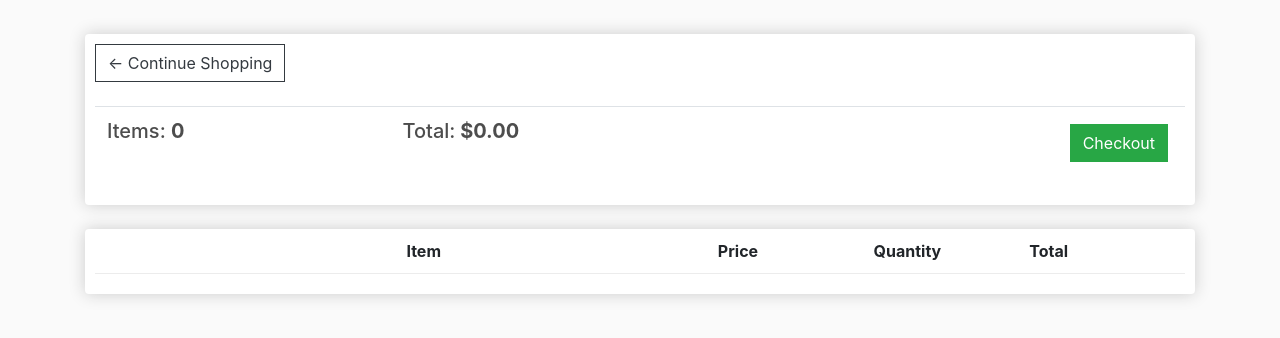
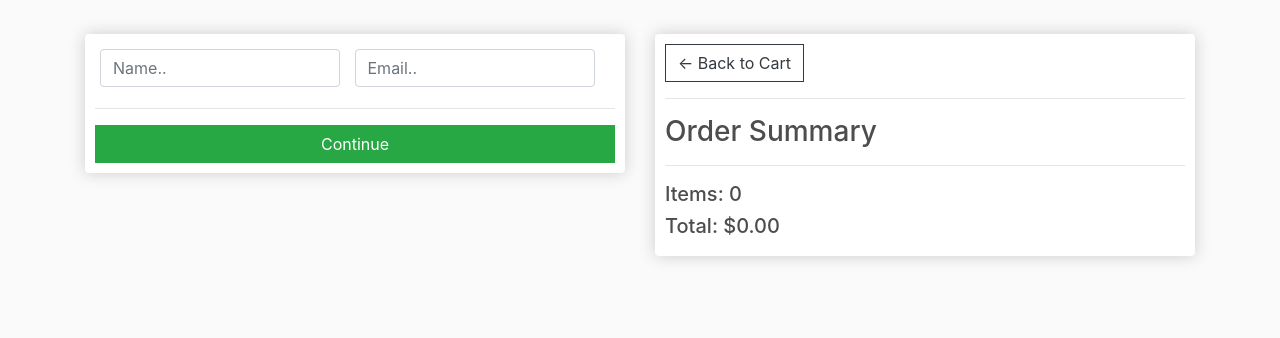
Before and after one commit to diaskaizen/ecommerce, a Django app: page /cart/ in a window 1280 px wide. Shown: the part 176-514 px from the top of the page. Run offline with Django 3.2, Linux system fonts and the light colour scheme; lists and menus that the app fills with data are empty; some libraries are stand-ins or nearby versions.

Commit message:
delette tebrary

```diff
--- /dev/null
+++ b/django_social_share/urls.py
@@ -0,0 +1,11 @@
+from django.urls import path
+from . import views
+from django.views.generic import TemplateView
+
+app_name = 'social'
+
+urlpatterns = [
+    path('social/', views.home, name="social"),
+    #path('product/<int:product_id>/', views.detail, name="detail"),
+
+]
--- a/ecommerce/settings.py
+++ b/ecommerce/settings.py
@@ -38,7 +38,7 @@ INSTALLED_APPS = [
     'django.contrib.sessions',
     'django.contrib.messages',
     'django.contrib.staticfiles',
-
+    'django_social_share',
     'store.apps.StoreConfig',
 ]
 
--- a/ecommerce/urls.py
+++ b/ecommerce/urls.py
@@ -9,6 +9,7 @@ urlpatterns = [
     path('accounts/', include('accounts.urls', namespace='accounts')),
     path('admin/', admin.site.urls),
     path('', include('store.urls', namespace='store')),
+    path('', include('django_social_share.urls', namespace='social')),
 
 ]
 
--- a/store/templates/store/cart.html
+++ b/store/templates/store/cart.html
@@ -1,52 +1,192 @@
 {% extends 'store/main.html' %}
 {% load static %}
 {% block content %}
-	<div class="row">
-		<div class="col-lg-12">
-			<div class="box-element">
+     <div class="row">
+		<div class="col-lg-6">
+			<div class="box-element" id="form-wrapper">
+				<form id="form">
+					<div id="user-info">
+						<div class="form-field">
+							<input required class="form-control" type="text" name="name" placeholder="Name..">
+						</div>
+						<div class="form-field">
+							<input required class="form-control" type="email" name="email" placeholder="Email..">
+						</div>
+					</div>
 
-				<a  class="btn btn-outline-dark" href="{% url 'store:store' %}">&#x2190; Continue Shopping</a>
+					<div id="shipping-info">
+						<hr>
+						<p>Shipping Information:</p>
+						<hr>
+						<div class="form-field">
+							<input class="form-control" type="text" name="address" placeholder="Address..">
+						</div>
+						<div class="form-field">
+							<input class="form-control" type="text" name="city" placeholder="City..">
+						</div>
+						<div class="form-field">
+							<input class="form-control" type="text" name="state" placeholder="State..">
+						</div>
+						<div class="form-field">
+							<input class="form-control" type="text" name="zipcode" placeholder="Zip code..">
+						</div>
+						<div class="form-field">
+							<input class="form-control" type="text" name="country" placeholder="Zip code..">
+						</div>
+					</div>
 
-				<br>
-				<br>
-				<table class="table">
-					<tr>
-						<th><h5>Items: <strong>{{order.get_cart_items}}</strong></h5></th>
-						<th><h5>Total:<strong> ${{order.get_cart_total|floatformat:2}}</strong></h5></th>
-						<th>
-							<a  style="float:right; margin:5px;" class="btn btn-success" href="{% url 'store:checkout' %}">Checkout</a>
-						</th>
-					</tr>
-				</table>
-
+					<hr>
+					<input id="form-button" class="btn btn-success btn-block" type="submit" value="Continue">
+				</form>
 			</div>
 
 			<br>
+			<div class="box-element hidden" id="payment-info">
+				<small>Paypal Options</small>
+				<!--<button id="make-payment">Make payment</button>-->
+				<div id="paypal-button-container"></div>
+			</div>
+
+		</div>
+
+		<div class="col-lg-6">
 			<div class="box-element">
-				<div class="cart-row">
-					<div style="flex:2"></div>
-					<div style="flex:2"><strong>Item</strong></div>
-					<div style="flex:1"><strong>Price</strong></div>
-					<div style="flex:1"><strong>Quantity</strong></div>
-					<div style="flex:1"><strong>Total</strong></div>
-				</div>
+				<a  class="btn btn-outline-dark" href="{% url 'cart' %}">&#x2190; Back to Cart</a>
+				<hr>
+				<h3>Order Summary</h3>
+				<hr>
 				{% for item in items %}
 				<div class="cart-row">
 					<div style="flex:2"><img class="row-image" src="{{item.product.imageURL}}"></div>
 					<div style="flex:2"><p>{{item.product.name}}</p></div>
 					<div style="flex:1"><p>${{item.product.price|floatformat:2}}</p></div>
-					<div style="flex:1">
-						<p class="quantity">{{item.quantity}}</p>
-						<div class="quantity">
-							<img data-product="{{item.product.id}}" data-action="add" class="chg-quantity update-cart" src="{% static  'images/arrow-up.png' %}">
-
-							<img data-product="{{item.product.id}}" data-action="remove" class="chg-quantity update-cart" src="{% static  'images/arrow-down.png' %}">
-						</div>
-					</div>
-					<div style="flex:1"><p>${{item.get_total|floatformat:2}}</p></div>
+					<div style="flex:1"><p>x{{item.quantity}}</p></div>
 				</div>
 				{% endfor %}
+				<h5>Items:   {{order.get_cart_items}}</h5>
+				<h5>Total:   ${{order.get_cart_total|floatformat:2}}</h5>
 			</div>
 		</div>
 	</div>
+
+	<script src="https://www.paypal.com/sdk/js?client-id=YOUR-CLIENT-ID&currency=USD&disable-funding=credit"></script>
+
+	<script>
+		var total = '{{order.get_cart_total}}'
+        // Render the PayPal button into #paypal-button-container
+        paypal.Buttons({
+
+        	style: {
+                color:  'blue',
+                shape:  'rect',
+            },
+
+            // Set up the transaction
+            createOrder: function(data, actions) {
+                return actions.order.create({
+                    purchase_units: [{
+                        amount: {
+                            value:parseFloat(total).toFixed(2)
+                        }
+                    }]
+                });
+            },
+
+            // Finalize the transaction
+            onApprove: function(data, actions) {
+                return actions.order.capture().then(function(details) {
+                    // Show a success message to the buyer
+                    submitFormData()
+                });
+            }
+
+        }).render('#paypal-button-container');
+    </script>
+
+	<script type="text/javascript">
+		var shipping = '{{order.shipping}}'
+
+		if (shipping == 'False'){
+		 	document.getElementById('shipping-info').innerHTML = ''
+		}
+
+		if (user != 'AnonymousUser'){
+		 	document.getElementById('user-info').innerHTML = ''
+		 }
+
+		if (shipping == 'False' && user != 'AnonymousUser'){
+			//Hide entire form if user is logged in and shipping is false
+				document.getElementById('form-wrapper').classList.add("hidden");
+				//Show payment if logged in user wants to buy an item that does not require shipping
+			    document.getElementById('payment-info').classList.remove("hidden");
+		}
+
+		var form = document.getElementById('form')
+		form.addEventListener('submit', function(e){
+	    	e.preventDefault()
+	    	console.log('Form Submitted...')
+	    	document.getElementById('form-button').classList.add("hidden");
+	    	document.getElementById('payment-info').classList.remove("hidden");
+	    })
+
+		/*
+	    document.getElementById('make-payment').addEventListener('click', function(e){
+	    	submitFormData()
+	    })
+	    */
+
+	    function submitFormData(){
+	    	console.log('Payment button clicked')
+
+	    	var userFormData = {
+				'name':null,
+				'email':null,
+				'total':total,
+			}
+
+			var shippingInfo = {
+				'address':null,
+				'city':null,
+				'state':null,
+				'zipcode':null,
+			}
+
+			if (shipping != 'False'){
+	    		shippingInfo.address = form.address.value
+		    	shippingInfo.city = form.city.value
+		    	shippingInfo.state = form.state.value
+		    	shippingInfo.zipcode = form.zipcode.value
+	    	}
+
+	    	if (user == 'AnonymousUser'){
+	    		userFormData.name = form.name.value
+	    		userFormData.email = form.email.value
+	    	}
+
+	    	console.log('Shipping Info:', shippingInfo)
+	    	console.log('User Info:', userFormData)
+
+	    	var url = "/process_order/"
+	    	fetch(url, {
+	    		method:'POST',
+	    		headers:{
+	    			'Content-Type':'applicaiton/json',
+	    			'X-CSRFToken':csrftoken,
+	    		},
+	    		body:JSON.stringify({'form':userFormData, 'shipping':shippingInfo}),
+
+	    	})
+	    	.then((response) => response.json())
+	    	.then((data) => {
+				console.log('Success:', data);
+				alert('Transaction completed');
+
+				cart = {}
+				document.cookie ='cart=' + JSON.stringify(cart) + ";domain=;path=/"
+
+				window.location.href = "{% url 'store' %}"
+
+				})
+	    }
+	</script>
 {% endblock content %}
--- a/store/templates/store/main.html
+++ b/store/templates/store/main.html
@@ -1,5 +1,6 @@
 <!DOCTYPE html>
 {% load static %}
+
 <html>
 <head>
 	<title>Ecom</title>
```
Also changed, not shown: requirements.txt (deleted, +0 -188 lines), db.sqlite3 (deleted).
